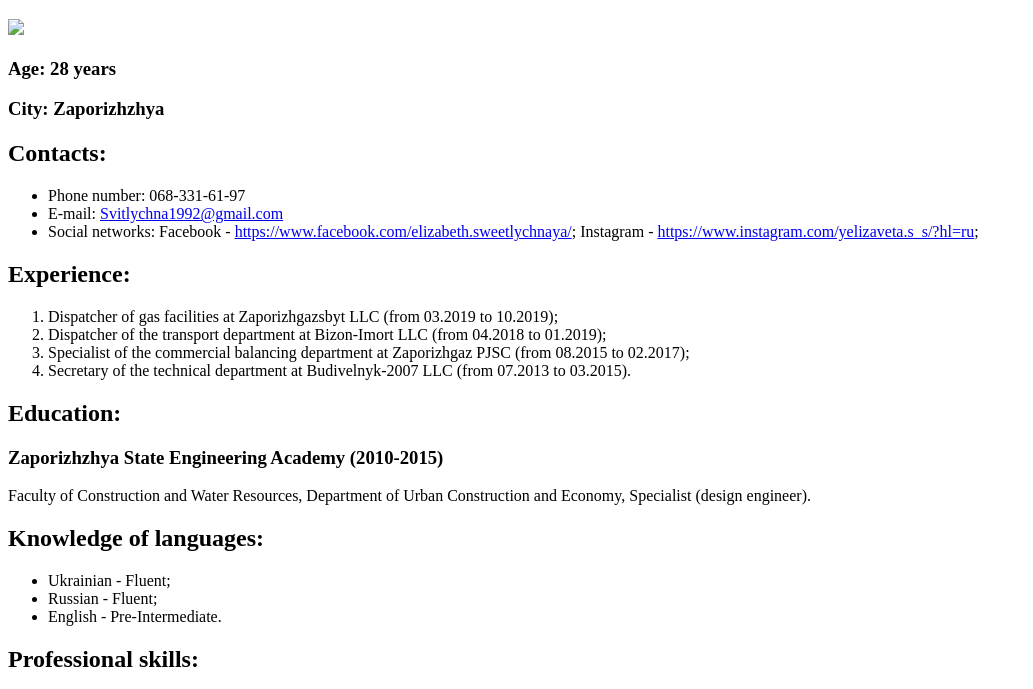
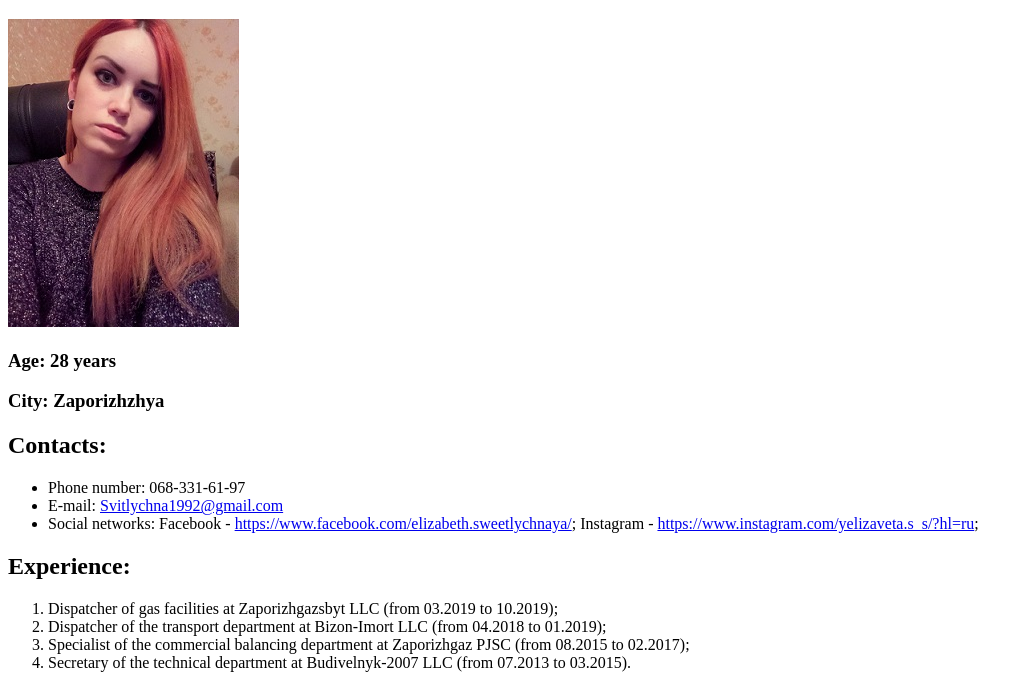
Before and after one commit to Yelizaveta1992/My-resume-eng, a plain HTML site: page index.html in a window 1280 px wide. Shown: the part 61-750 px from the top of the page, without its empty margins (0-1033 px from the left). Drawn offline with Linux system fonts and the light colour scheme; the site is published under a folder, as on GitHub Pages, so addresses that start at the root find nothing.

Commit message:
Changed the way to the picture

```diff
--- a/index.html
+++ b/index.html
@@ -10,7 +10,7 @@
 <body>
     <h1>Svitlychna-Siniuk Yelyzaveta Serhiivna
     </h1>
-    <img src="/img/myphoto.jpg">
+    <img src="./img/myphoto.jpg">
     <h3>Age: 28 years</h3>
     <h3>City: Zaporizhzhya</h3>
 
```
